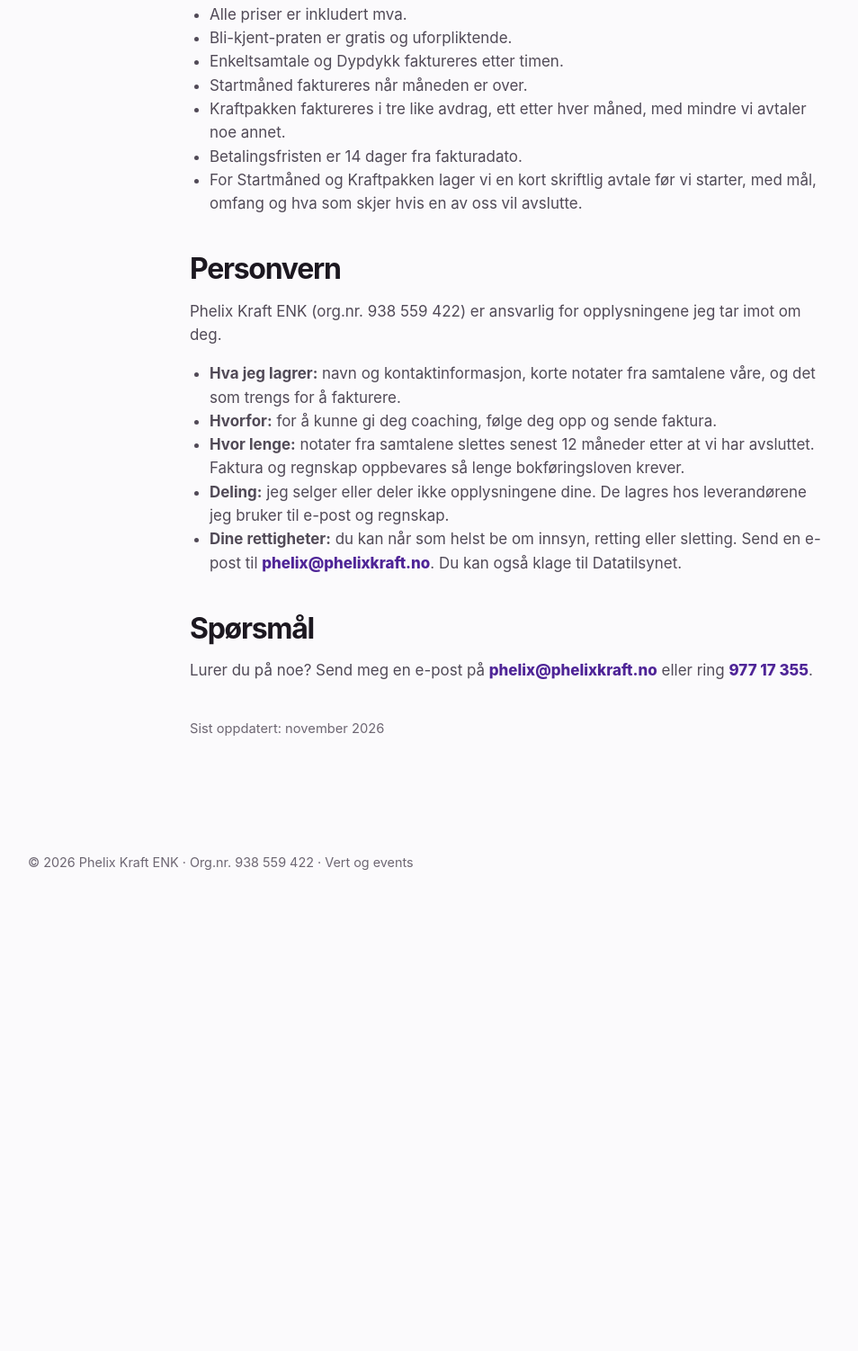
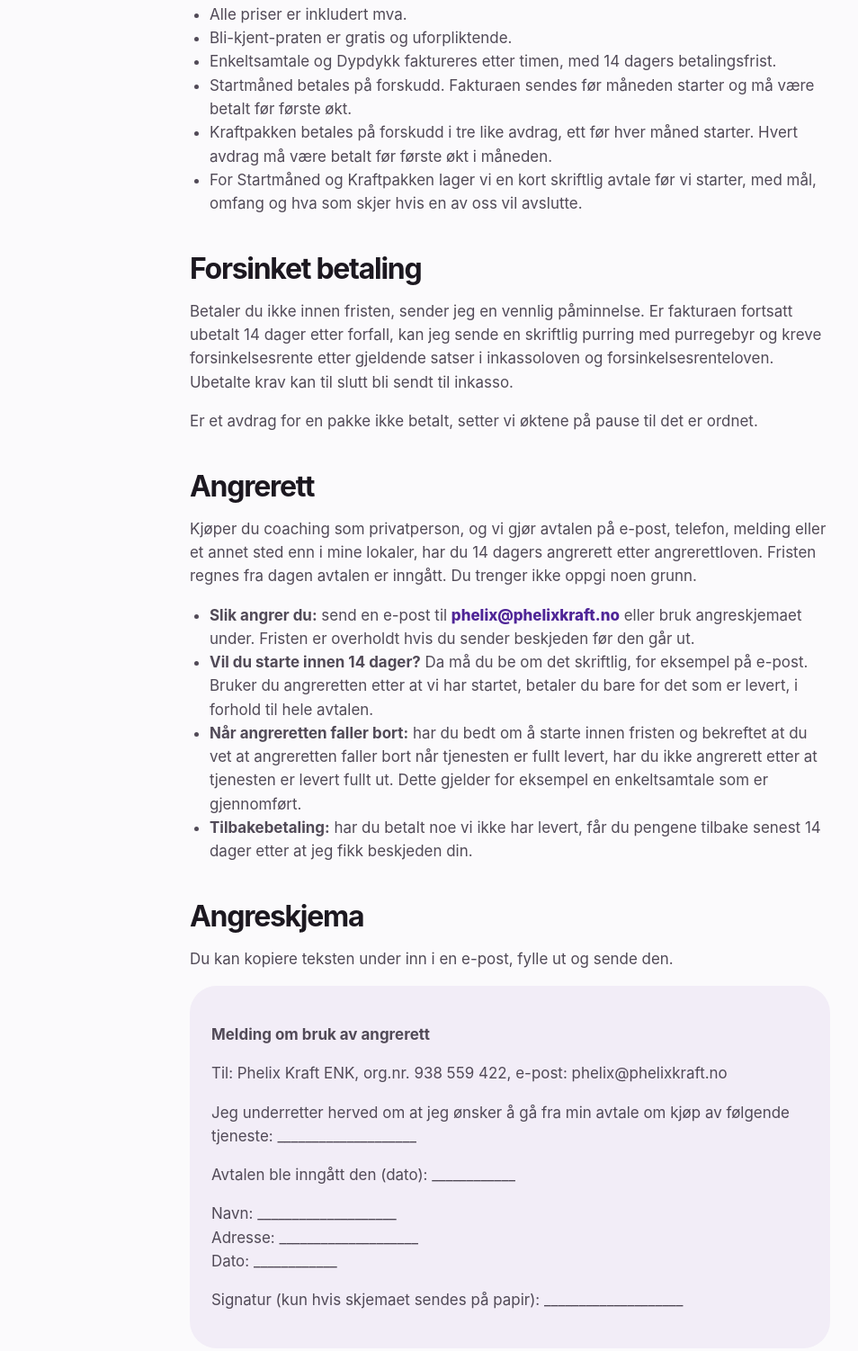
Before and after one commit to phelixkraft-lgtm/phelixkraft-lgtm.github.io, a plain HTML site: page kraft/vilkar/index.html in a window 1280 px wide. Shown: the part 1588-3090 px from the top of the page at 90% size, without its empty margins (73-1027 px from the left). Before the commit the page ends 2604 px from the top, so only its background shows below. Drawn offline with Linux system fonts and the light colour scheme.

Commit message:
Vilkår: angrerett, angreskjema, forsinket betaling og forskudd for pakker
Co-Authored-By: Claude Opus 5.5 <noreply@anthropic.com>
Claude-Session: https://claude.ai/code/session_01Y7LL4BfdNsGC95yuUGr7iY

```diff
--- a/kraft/vilkar/index.html
+++ b/kraft/vilkar/index.html
@@ -317,12 +317,35 @@
         <ul>
           <li>Alle priser er inkludert mva.</li>
           <li>Bli-kjent-praten er gratis og uforpliktende.</li>
-          <li>Enkeltsamtale og Dypdykk faktureres etter timen.</li>
-          <li>Startmåned faktureres når måneden er over.</li>
-          <li>Kraftpakken faktureres i tre like avdrag, ett etter hver måned, med mindre vi avtaler noe annet.</li>
-          <li>Betalingsfristen er 14 dager fra fakturadato.</li>
+          <li>Enkeltsamtale og Dypdykk faktureres etter timen, med 14 dagers betalingsfrist.</li>
+          <li>Startmåned betales på forskudd. Fakturaen sendes før måneden starter og må være betalt før første økt.</li>
+          <li>Kraftpakken betales på forskudd i tre like avdrag, ett før hver måned starter. Hvert avdrag må være betalt før første økt i måneden.</li>
           <li>For Startmåned og Kraftpakken lager vi en kort skriftlig avtale før vi starter, med mål, omfang og hva som skjer hvis en av oss vil avslutte.</li>
         </ul>
+
+        <h2>Forsinket betaling</h2>
+        <p>Betaler du ikke innen fristen, sender jeg en vennlig påminnelse. Er fakturaen fortsatt ubetalt 14 dager etter forfall, kan jeg sende en skriftlig purring med purregebyr og kreve forsinkelsesrente etter gjeldende satser i inkassoloven og forsinkelsesrenteloven. Ubetalte krav kan til slutt bli sendt til inkasso.</p>
+        <p>Er et avdrag for en pakke ikke betalt, setter vi øktene på pause til det er ordnet.</p>
+
+        <h2 id="angrerett">Angrerett</h2>
+        <p>Kjøper du coaching som privatperson, og vi gjør avtalen på e-post, telefon, melding eller et annet sted enn i mine lokaler, har du 14 dagers angrerett etter angrerettloven. Fristen regnes fra dagen avtalen er inngått. Du trenger ikke oppgi noen grunn.</p>
+        <ul>
+          <li><strong>Slik angrer du:</strong> send en e-post til <a href="mailto:phelix@phelixkraft.no" style="color:var(--purple-dark);font-weight:800">phelix@phelixkraft.no</a> eller bruk angreskjemaet under. Fristen er overholdt hvis du sender beskjeden før den går ut.</li>
+          <li><strong>Vil du starte innen 14 dager?</strong> Da må du be om det skriftlig, for eksempel på e-post. Bruker du angreretten etter at vi har startet, betaler du bare for det som er levert, i forhold til hele avtalen.</li>
+          <li><strong>Når angreretten faller bort:</strong> har du bedt om å starte innen fristen og bekreftet at du vet at angreretten faller bort når tjenesten er fullt levert, har du ikke angrerett etter at tjenesten er levert fullt ut. Dette gjelder for eksempel en enkeltsamtale som er gjennomført.</li>
+          <li><strong>Tilbakebetaling:</strong> har du betalt noe vi ikke har levert, får du pengene tilbake senest 14 dager etter at jeg fikk beskjeden din.</li>
+        </ul>
+
+        <h2 id="angreskjema">Angreskjema</h2>
+        <p>Du kan kopiere teksten under inn i en e-post, fylle ut og sende den.</p>
+        <div class="about" style="padding:24px;margin-top:12px">
+          <p><strong>Melding om bruk av angrerett</strong></p>
+          <p>Til: Phelix Kraft ENK, org.nr. 938 559 422, e-post: phelix@phelixkraft.no</p>
+          <p>Jeg underretter herved om at jeg ønsker å gå fra min avtale om kjøp av følgende tjeneste: ____________________</p>
+          <p>Avtalen ble inngått den (dato): ____________</p>
+          <p>Navn: ____________________<br>Adresse: ____________________<br>Dato: ____________</p>
+          <p>Signatur (kun hvis skjemaet sendes på papir): ____________________</p>
+        </div>
 
         <h2>Personvern</h2>
         <p>Phelix Kraft ENK (org.nr. 938 559 422) er ansvarlig for opplysningene jeg tar imot om deg.</p>
```
Also changed, not shown: kraft/index.html (+2 -2 lines).
